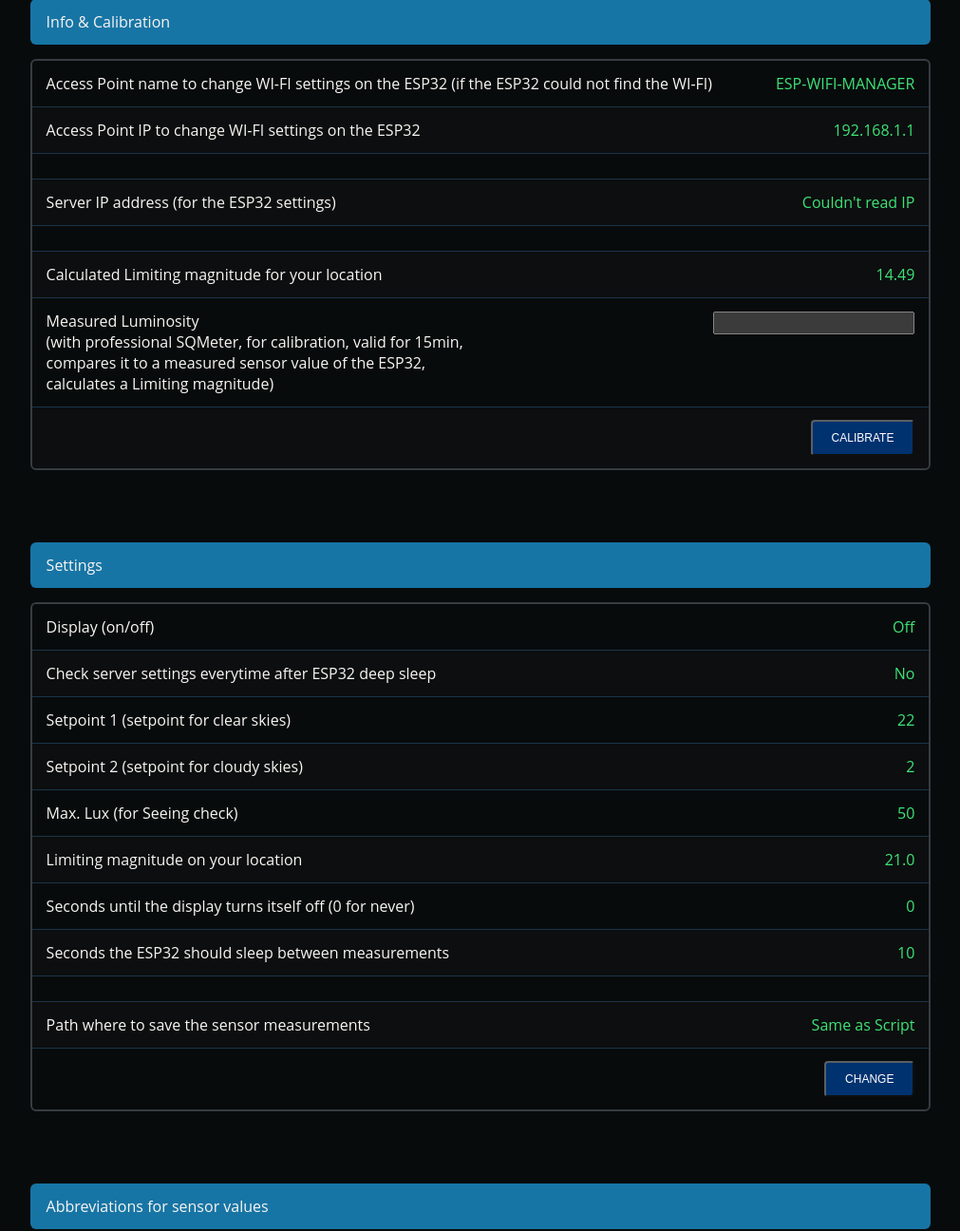
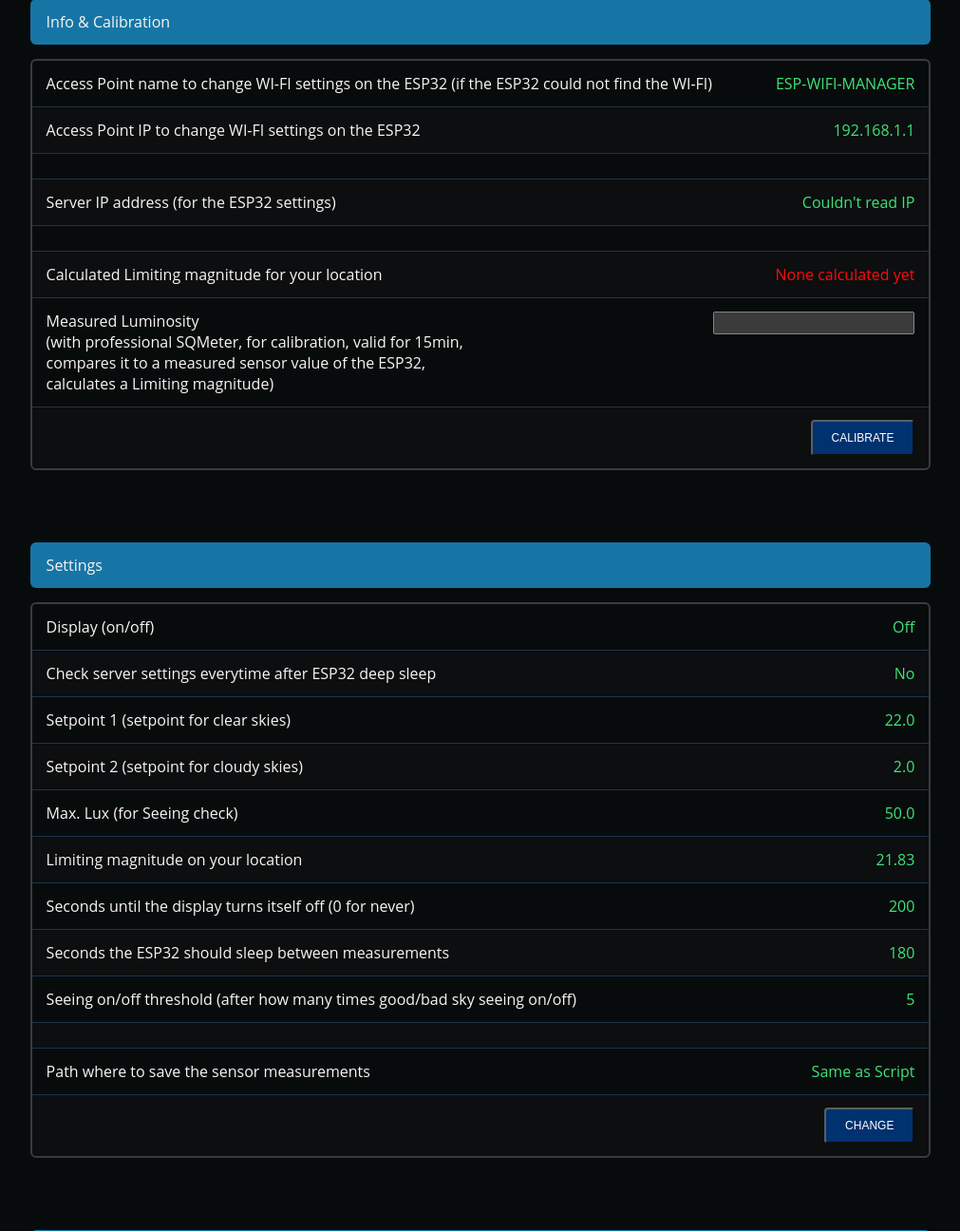
Before and after one commit to Persie0/SQM-HTLHL-API, a Flask app: template templates/index.html in a window 1280 px wide. Shown: the part 939-2235 px from the top of the page at 95% size, without its empty margins (134-1145 px from the left). Run offline with Flask 2, Linux system fonts and the light colour scheme; the template is opened without the code that fills it, so the values that code supplies are empty; parts of the project's set-up code (start-up, migrations or seed data) failed here and were passed over.

Commit message:
seeing_thr

```diff
--- a/SQM_Settings.json
+++ b/SQM_Settings.json
@@ -1 +1 @@
-{"SLEEPTIME_s": 10, "DISPLAY_TIMEOUT_s": 0, "DISPLAY_ON": 0, "PATH": "", "check_everytime": 0, "actual_SQM": 7.93, "actual_SQM_time": "05-Dec-2022 (19:52:06.729569)", "calculated_mag_limit": 14.49, "set_sqm_limit": 21.0, "max_lux": 50, "setpoint1": 22, "setpoint2": 2, "raining": "RQ", "luminosity": "SQ", "seeing": "SE", "nelm": "NE", "concentration": "SA", "object": "HT", "ambient": "TQ", "lux": "HL", "lightning_distanceToStorm": "BD"}
+{"seeing_thr": 5, "SLEEPTIME_s": 180, "DISPLAY_TIMEOUT_s": 200, "DISPLAY_ON": 0, "PATH": "", "check_everytime": 0, "actual_SQM": -1, "actual_SQM_time": "01-Jan-0001 (00:00:00.000000)", "calculated_mag_limit": -1, "set_sqm_limit": 21.83, "max_lux": 50.0, "setpoint1": 22.0, "setpoint2": 2.0, "raining": "RQ", "luminosity": "SQ", "seeing": "SE", "nelm": "NE", "concentration": "SA", "object": "HT", "ambient": "TQ", "lux": "HL", "lightning_distanceToStorm": "BD"}
--- a/app.py
+++ b/app.py
@@ -34,6 +34,7 @@
 }
 
 settings = {
+    "seeing_thr":3,
     "SLEEPTIME_s": 180,
     "DISPLAY_TIMEOUT_s": 200,
     "DISPLAY_ON": 1,
@@ -161,6 +162,10 @@
         global settings, SPECIFIC_DIRECTORY
         # getting the input from the html form
         # check if value x was entered
+
+        seeing_thr = request.form.get("seeing_thr", type=int)
+        if seeing_thr is not None:
+            settings["seeing_thr"] = seeing_thr
         if request.form.get("DISPLAY") is not None:
             settings["DISPLAY_ON"] = 1
         else:
@@ -292,6 +297,7 @@
             "check_everytime": settings["check_everytime"],
             "calculated_mag_limit": settings["calculated_mag_limit"],
             "set_sqm_limit": settings["set_sqm_limit"],
+            "seeing_thr": settings["seeing_thr"],
 
             "max_lux": settings["max_lux"],
             "setpoint1": settings["setpoint1"],
--- a/templates/index.html
+++ b/templates/index.html
@@ -160,7 +160,14 @@
                     Seconds the ESP32 should sleep between measurements
                 </p>
             </li>
-        <li class='serviceList__item'>
+            <li class='serviceList__item'>
+                <p class='serviceList__status'><span class="ok">{{seeing_thr}}</span></p>
+
+                <p class='serviceList__name'>
+                    Seeing on/off threshold (after how many times good/bad sky seeing on/off)
+                </p>
+            </li>
+            <li class='serviceList__item'>
             </li>
             <li class='serviceList__item'>
 
```
Also changed, not shown: templates/settings.html (+7 -0 lines).
